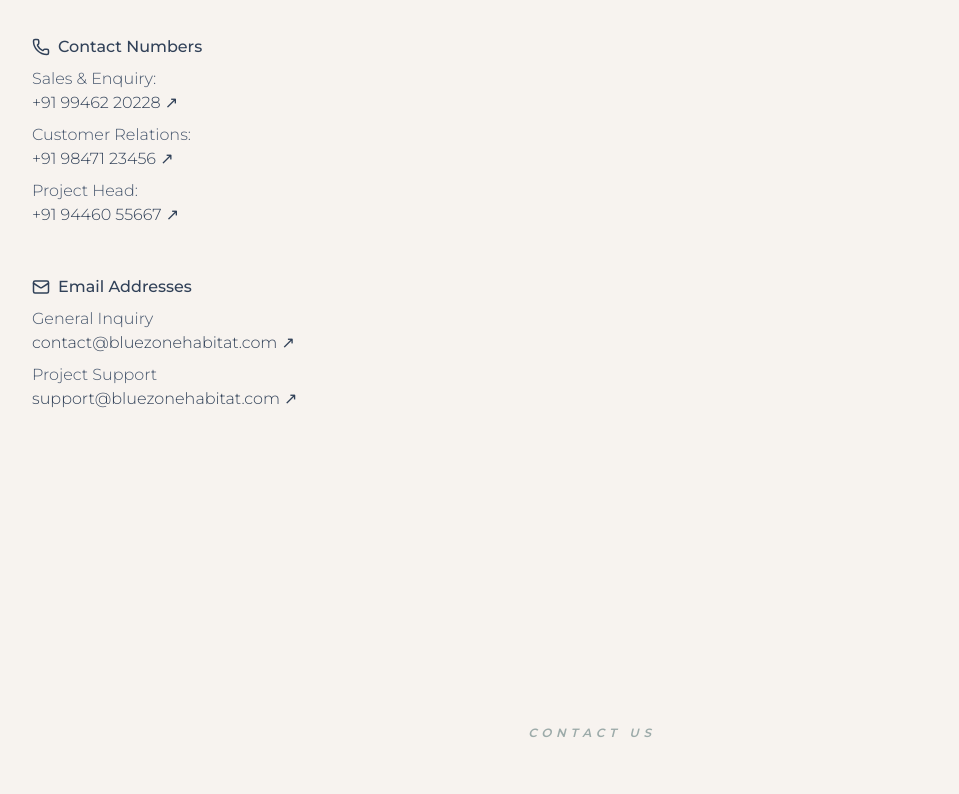
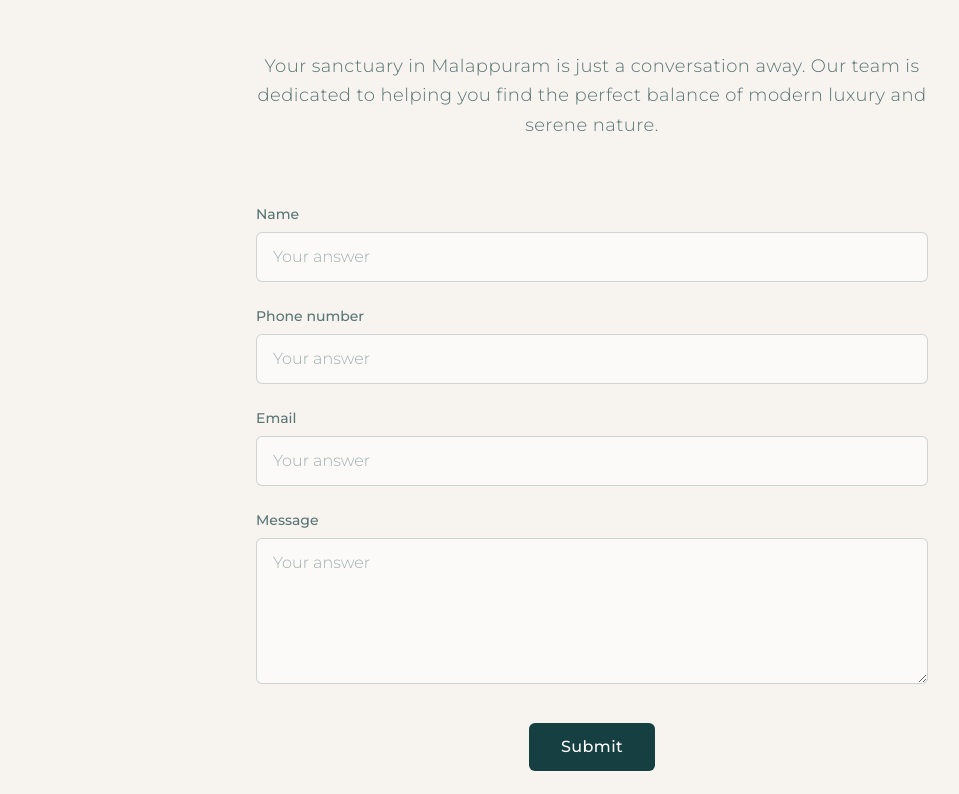
Before and after one commit to joinGID/bluezone-website, a Next.js app: page /contact in a window 1280 px wide. Shown: the part 320-1114 px from the top of the page, without its empty margins (48-1007 px from the left). Built offline with nearby package versions, Linux system fonts and the light colour scheme.

Commit message:
feat(contat):contact form added

```diff
--- a/package.json
+++ b/package.json
@@ -16,6 +16,7 @@
     "next": "16.0.7",
     "react": "19.2.0",
     "react-dom": "19.2.0",
+    "react-hot-toast": "^2.6.0",
     "react-icons": "^5.5.0",
     "swiper": "^12.0.3"
   },
--- a/src/app/contact/page.js
+++ b/src/app/contact/page.js
@@ -1,11 +1,11 @@
-import ContactLeft from "@/src/modules/contact/containers/ContactLeft";
-import ContactSection from "@/src/modules/contact/containers/GetInTouch";
+// import ContactLeft from "@/src/modules/contact/containers/ContactLeft";
+import GetInTouch from "@/src/modules/contact/containers/GetInTouch";
 
 export default function Contact() {
     return (
-        <div>
-            <ContactLeft/>
-            <ContactSection/>
+        <div className="">
+            <GetInTouch />
+            {/* <ContactLeft /> */}
         </div>
     );
 }
--- a/src/modules/contact/components/ContactInfo.jsx
+++ b/src/modules/contact/components/ContactInfo.jsx
@@ -2,17 +2,20 @@
 
 const ContactInfo = ({ details }) => {
   return (
-    <div className="w-full flex justify-start  ">
+    <div className="w-full flex justify-start">
 
-      <div className="space-y-12 text-left max-w-xl pl-4">
+      <div className="flex flex-col gap-8 text-left w-full pl-4">
 
         {/* Heading */}
         <h2 className="text-4xl sm:text-5xl md:text-6xl font-serif font-medium leading-tight text-habitat">
           {details.hotelName}
         </h2>
 
+        {/* Contact Details in Horizontal Layout */}
+        <div className="flex flex-wrap gap-8 lg:gap-12">
+
           {/* Location */}
-        <div className="space-y-2 text-sm sm:text-base text-slate-700">
+          <div className="space-y-2 text-sm sm:text-base text-slate-700 min-w-[200px]">
             <p className="font-medium flex items-center gap-2">
               <MapPin size={18} />
               {details.addressLabel}
@@ -29,7 +32,7 @@
           </div>
 
           {/* Phone */}
-        <div className="space-y-2 text-sm sm:text-base text-slate-700">
+          <div className="space-y-2 text-sm sm:text-base text-slate-700 min-w-[200px]">
             <p className="font-medium flex items-center gap-2">
               <Phone size={18} />
               {details.phoneLabel}
@@ -52,7 +55,7 @@
           </div>
 
           {/* Email */}
-        <div className="space-y-2 text-sm sm:text-base text-slate-700">
+          <div className="space-y-2 text-sm sm:text-base text-slate-700 min-w-[200px]">
             <p className="font-medium flex items-center gap-2">
               <Mail size={18} />
               {details.emailLabel}
@@ -73,6 +76,7 @@
               ))}
             </div>
           </div>
+        </div>
 
       </div>
 
--- a/src/modules/contact/containers/ContactLeft.jsx
+++ b/src/modules/contact/containers/ContactLeft.jsx
@@ -14,7 +14,7 @@
       transition={{ duration: 0.6, ease: "easeOut" }}
       className="bg-[#f7f3ef] px-4 py-16 sm:py-20"
     >
-      <div className=" p-12 mx-auto">
+      <div className="hidden 2xl:block p-12 mx-auto">
         {/*remove centering & make content start from left */}
         <ContactInfo details={contactDetails} />
 
--- a/src/modules/contact/containers/GetInTouch.jsx
+++ b/src/modules/contact/containers/GetInTouch.jsx
@@ -1,10 +1,56 @@
 "use client"
 import React, { useState } from 'react';
 import { motion } from 'framer-motion';
+import toast, { Toaster } from 'react-hot-toast';
 
-export default function ContactSection() {
+export default function GetInTouch() {
+  const [isSubmitting, setIsSubmitting] = useState(false);
 
+  const handleSubmit = async (e) => {
+    e.preventDefault();
+    setIsSubmitting(true);
 
+    const form = e.target;
+    const formData = new FormData(form);
+
+    try {
+      // Submit to Google Forms
+      await fetch(form.action, {
+        method: 'POST',
+        body: formData,
+        mode: 'no-cors', // Google Forms requires no-cors
+      });
+
+      // Show success toast
+      toast.success('Thank you! Your message has been sent successfully.', {
+        duration: 4000,
+        position: 'top-center',
+        style: {
+          background: '#2d3e2e',
+          color: '#fff',
+          padding: '16px',
+          borderRadius: '8px',
+        },
+      });
+
+      // Reset form
+      form.reset();
+    } catch (error) {
+      // Show error toast
+      toast.error('Oops! Something went wrong. Please try again.', {
+        duration: 4000,
+        position: 'top-center',
+        style: {
+          background: '#ef4444',
+          color: '#fff',
+          padding: '16px',
+          borderRadius: '8px',
+        },
+      });
+    } finally {
+      setIsSubmitting(false);
+    }
+  };
 
   const fadeInUp = {
     hidden: { opacity: 0, y: 30 },
@@ -23,7 +69,8 @@
   };
 
   return (
-    <div className="min-h-screen bg-[#f7f3ef] flex items-center justify-center px-5 py-12">
+    <div className="min-h-screen bg-[#f7f3ef] flex items-center justify-center px-12 py-12">
+      <Toaster />
       <motion.div
         className="max-w-3xl w-full text-center px-6 py-16"
         initial="hidden"
@@ -35,7 +82,7 @@
           variants={fadeInUp}
           transition={{ duration: 0.6 }}
         >
-          Contact Us
+
         </motion.div>
 
         <motion.h1
@@ -53,6 +100,96 @@
         >
           Your sanctuary in Malappuram is just a conversation away. Our team is dedicated to helping you find the perfect balance of modern luxury and serene nature.
         </motion.p>
+
+        {/* Contact Form */}
+        <motion.form
+          action="https://docs.google.com/forms/u/0/d/e/1FAIpQLSf1Ai_b9SpHnfS-N_NsNtklxXE3DEfekSZVh2ZMxfSobQGscg/formResponse"
+          method="POST"
+          onSubmit={handleSubmit}
+          className="max-w-2xl mx-auto"
+          variants={fadeInUp}
+          transition={{ duration: 0.6 }}
+        >
+          {/* Hidden Fields */}
+          <input type="hidden" name="fvv" value="1" />
+          <input type="hidden" name="fbzx" value="1868133423835757518" />
+
+          {/* Form Fields */}
+          <div className="space-y-6 text-left">
+            {/* Name Field */}
+            <div>
+              <label htmlFor="name" className="block text-sm font-medium text-habitat/70 mb-2 font-sans">
+                Name
+              </label>
+              <input
+                type="text"
+                id="name"
+                name="entry.254128283"
+                className="w-full px-4 py-3 bg-white/60 border border-habitat/20 rounded-md text-habitat placeholder:text-habitat/40 focus:outline-none focus:ring-2 focus:ring-habitat/30 focus:border-transparent transition-all duration-300 font-sans"
+                placeholder="Your answer"
+                required
+              />
+            </div>
+
+            {/* Phone Number Field */}
+            <div>
+              <label htmlFor="phone" className="block text-sm font-medium text-habitat/70 mb-2 font-sans">
+                Phone number
+              </label>
+              <input
+                type="tel"
+                id="phone"
+                name="entry.439276299"
+                className="w-full px-4 py-3 bg-white/60 border border-habitat/20 rounded-md text-habitat placeholder:text-habitat/40 focus:outline-none focus:ring-2 focus:ring-habitat/30 focus:border-transparent transition-all duration-300 font-sans"
+                placeholder="Your answer"
+                required
+              />
+            </div>
+
+            {/* Email Field */}
+            <div>
+              <label htmlFor="email" className="block text-sm font-medium text-habitat/70 mb-2 font-sans">
+                Email
+              </label>
+              <input
+                type="email"
+                id="email"
+                name="entry.943391505"
+                className="w-full px-4 py-3 bg-white/60 border border-habitat/20 rounded-md text-habitat placeholder:text-habitat/40 focus:outline-none focus:ring-2 focus:ring-habitat/30 focus:border-transparent transition-all duration-300 font-sans"
+                placeholder="Your answer"
+                required
+              />
+            </div>
+
+            {/* Message Field */}
+            <div>
+              <label htmlFor="message" className="block text-sm font-medium text-habitat/70 mb-2 font-sans">
+                Message
+              </label>
+              <textarea
+                id="message"
+                name="entry.292584467"
+                rows="5"
+                className="w-full px-4 py-3 bg-white/60 border border-habitat/20 rounded-md text-habitat placeholder:text-habitat/40 focus:outline-none focus:ring-2 focus:ring-habitat/30 focus:border-transparent transition-all duration-300 font-sans resize-y"
+                placeholder="Your answer"
+                required
+              ></textarea>
+            </div>
+          </div>
+
+          {/* Submit Button */}
+          <div className="mt-8 flex gap-4 justify-center">
+            <button
+              type="submit"
+              disabled={isSubmitting}
+              className="px-8 py-3 bg-habitat text-white rounded-md font-sans font-medium tracking-wide hover:bg-habitat/90 transition-all duration-300 transform hover:scale-105 focus:outline-none focus:ring-2 focus:ring-habitat/50 focus:ring-offset-2 disabled:opacity-50 disabled:cursor-not-allowed disabled:transform-none"
+            >
+              {isSubmitting ? 'Sending...' : 'Submit'}
+            </button>
+
+          </div>
+
+        </motion.form>
       </motion.div>
     </div>
   );
--- a/src/modules/service/container/ServiceHeading.jsx
+++ b/src/modules/service/container/ServiceHeading.jsx
@@ -31,9 +31,9 @@
         </div>
 
         {/* RIGHT: outline button - aligned to bottom-right on desktop, left on mobile */}
-        <div  className="flex-shrink-0 pb-2">
+        {/* <div  className="flex-shrink-0 pb-2">
           <OutlineButton onClick={()=>router.push('/contact')} label={buttonLabel} className="hover:bg-black hover:text-white transition-colors duration-300" />
-        </div>
+        </div> */}
       </div>
     </section>
   );
--- a/src/shared/components/footer/FooterSocial.jsx
+++ b/src/shared/components/footer/FooterSocial.jsx
@@ -5,8 +5,8 @@
 
 export default function FooterSocial({ theme }) {
     const socialLinks = [
-        { name: "Instagram", icon: "mdi:instagram", href: "https://instagram.com" },
-        { name: "Facebook", icon: "mdi:facebook", href: "https://facebook.com" },
+        { name: "Instagram", icon: "mdi:instagram", href: "https://www.instagram.com/mission___malappuram2050/#" },
+        { name: "Facebook", icon: "mdi:facebook", href: "https://www.facebook.com/me/" },
         { name: "YouTube", icon: "mdi:youtube", href: "https://youtube.com" },
         { name: "LinkedIn", icon: "mdi:linkedin", href: "https://linkedin.com" },
     ];
```
Also changed, not shown: 1 other file (tests, documents, lock files or other folders). Lines whose indentation alone changed are shown as unchanged.
